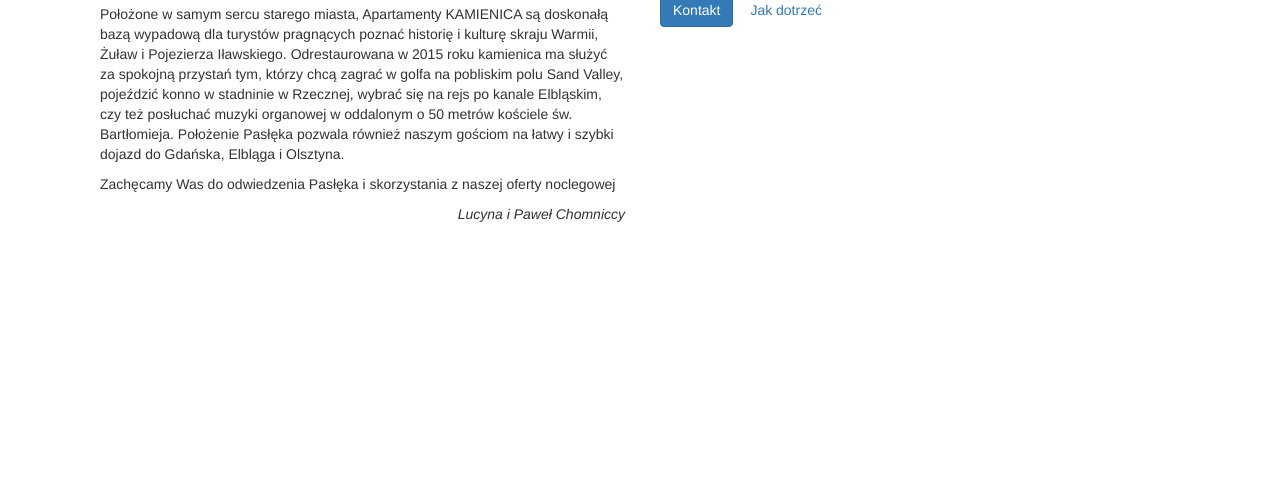
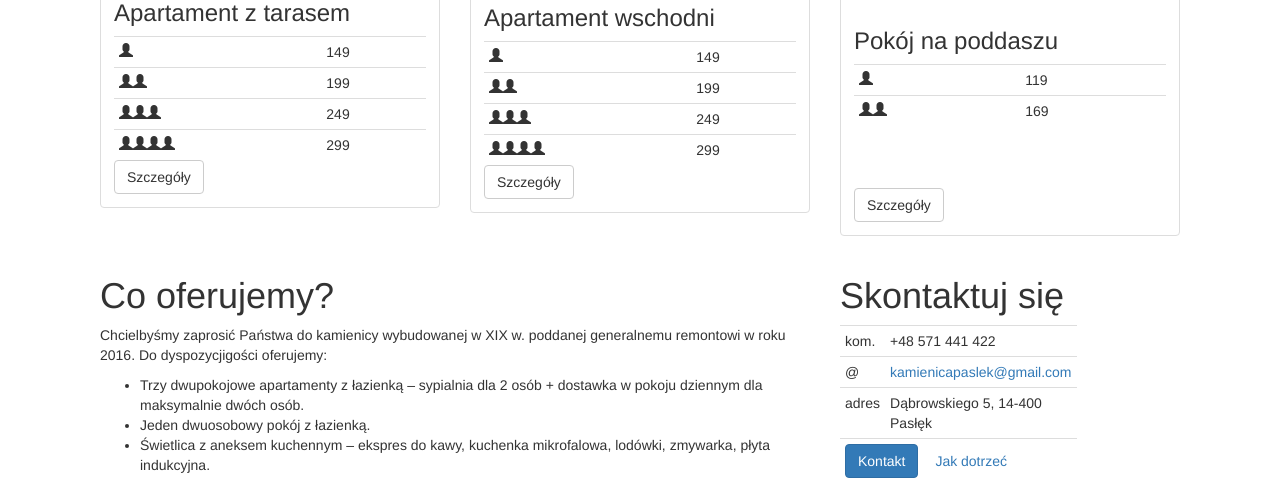
Before and after one commit to grzlew/grzlew.github.io, a Django app: page / in a window 1280 px wide. Shown: the part 614-1117 px from the top of the page. Before the commit the page ends 838 px from the top, so only its background shows below. Run offline with Django 3.2, Linux system fonts and the light colour scheme; some libraries are stand-ins or nearby versions; some web fonts are replaced.

Commit message:
reworek landing page
Former-commit-id: 8639caa4bfab9c6a67868c70dc804aefbeab5e58

```diff
--- a/web/static/web/css/styles.css
+++ b/web/static/web/css/styles.css
@@ -5,7 +5,7 @@
 }
 
 .main {
-    padding-top: 70px;
+    padding-top: 60px;
 }
 
 .header-title {
@@ -117,3 +117,58 @@
     width: 18px;
     height: 12px;
 }
+
+.landing-room-container {
+    height: 124px;
+}
+
+.landing-room-details-btn {
+    float: right;
+}
+
+.intro-header {
+    background-color: #808080;
+    background: no-repeat center center;
+    background-attachment: scroll;
+    -webkit-background-size: cover;
+    -moz-background-size: cover;
+    background-size: cover;
+    -o-background-size: cover;
+}
+.intro-header .site-heading,
+.intro-header .post-heading,
+.intro-header .page-heading {
+    padding: 100px 0 50px;
+    color: white;
+}
+@media only screen and (min-width: 768px) {
+    .intro-header .site-heading,
+    .intro-header .post-heading,
+    .intro-header .page-heading {
+        padding: 150px 0;
+    }
+}
+@media only screen and (min-width: 768px) {
+    .intro-header .site-heading h1,
+    .intro-header .page-heading h1 {
+        font-size: 80px;
+    }
+}
+.intro-header .post-heading h1 {
+    font-size: 35px;
+}
+.intro-header .post-heading .subheading,
+.intro-header .post-heading .meta {
+    line-height: 1.1;
+    display: block;
+}
+.intro-header .post-heading .subheading {
+    font-family: 'Open Sans', 'Helvetica Neue', Helvetica, Arial, sans-serif;
+    font-size: 24px;
+    margin: 10px 0 30px;
+    font-weight: 600;
+}
+
+.intro-hidden {
+    display: none;
+}
--- a/web/static/web/js/app.js
+++ b/web/static/web/js/app.js
@@ -47,7 +47,7 @@ app.config(['$routeProvider',
                 templateUrl: 'static/web/templates/gallery.html',
                 controller: 'GalleryController'
             }).
-            when('/pricing', {
+            when('/pricing/:id?', {
                 templateUrl: 'static/web/templates/pricing.html',
                 controller: 'PricingController'
             }).
--- a/web/static/web/js/controllers.js
+++ b/web/static/web/js/controllers.js
@@ -26,9 +26,13 @@ appControllers.controller('MainController', ['$scope', '$translate', function ($
     };
 
     $translateProvider.use(currentLocale());
+    $scope.showIntro = function () {
+        var hash = window.location.hash.substring(1);
+        return hash === "/landing-page";
+    }
 }]);
 
-appControllers.controller('LandingController', ['$scope', '$translate', '$sce', function ($scope, $translateProvider, $sce) {
+appControllers.controller('LandingController', ['$scope', '$translate', '$sce', 'Room', function ($scope, $translateProvider, $sce, Room) {
     $scope.init = function () {
         $(function () {
             $('.fotorama').fotorama();
@@ -38,6 +42,10 @@ appControllers.controller('LandingController', ['$scope', '$translate', '$sce',
             $scope.what_we_offer = $sce.trustAsHtml(translations.landing_offerings);
         });
         $scope.contact = contact;
+    };
+    $scope.rooms = Room.query();
+    $scope.getArray = function (size) {
+        return new Array(size);
     };
     ga('set', 'page', '/landing_page.html');
     ga('send', 'pageview');
@@ -53,11 +61,16 @@ appControllers.controller('GalleryController', ['$scope', function ($scope) {
     ga('send', 'pageview');
 }]);
 
-appControllers.controller('PricingController', ['$scope', '$translate', '$sce', 'Room', function ($scope, $translateProvider, $sce, Room) {
+appControllers.controller('PricingController', ['$scope', '$translate', '$sce', '$routeParams', 'Room',
+    function ($scope, $translateProvider, $sce, $routeParams, Room) {
         var controller = this;
         controller.rooms = Room.query([], function (data) {
             if (data.length > 0) {
-            $scope.selectRoom(0);
+                var selected = parseInt($routeParams.id);
+                if (isNaN(selected) || selected > data.length) {
+                    selected = 0
+                }
+                $scope.selectRoom(selected);
             }
         });
 
--- a/web/static/web/js/i18n/locale_pl.js
+++ b/web/static/web/js/i18n/locale_pl.js
@@ -35,7 +35,7 @@ var messages_pl = {
     '<p>Położone w samym sercu starego miasta, Apartamenty KAMIENICA są doskonałą bazą wypadową dla turystów pragnących poznać historię i kulturę skraju Warmii, Żuław i Pojezierza Iławskiego. Odrestaurowana w 2015 roku kamienica ma służyć za spokojną przystań tym, którzy chcą zagrać w golfa na pobliskim polu Sand Valley, pojeździć konno w stadninie w Rzecznej, wybrać się na rejs po kanale Elbląskim, czy też posłuchać muzyki organowej w oddalonym o 50 metrów kościele św. Bartłomieja. Położenie Pasłęka pozwala również naszym gościom na łatwy i szybki dojazd do Gdańska, Elbląga i Olsztyna.</p>' +
     '<p>Zachęcamy Was do odwiedzenia Pasłęka i skorzystania z naszej oferty noclegowej</p>' +
     '<div style="float:right"> <i>Lucyna i Paweł Chomniccy</i> </div>',
-    landing_offerings: '<p> Chcielbyśmy zaprosić Państwa do kamienicy wybudowanej w okolicach roku 1830 poddanej generalnemu remontowi w roku 2015. Do dyspozycji' +
+    landing_offerings: '<p> Chcielbyśmy zaprosić Państwa do kamienicy wybudowanej w XIX w. poddanej generalnemu remontowi w roku 2016. Do dyspozycji' +
     'gości oferujemy:</p>  <ul>  ' +
     '<li>Trzy dwupokojowe apartamenty z łazienką – sypialnia dla 2 osób + dostawka w pokoju dziennym dla maksymalnie dwóch osób.  </li>' +
     '<li>Jeden dwuosobowy pokój z łazienką.</li>' +
--- a/web/static/web/templates/landing_page.html
+++ b/web/static/web/templates/landing_page.html
@@ -1,31 +1,38 @@
 <div class="container-fluid" ng-init="init()">
+    <div class="row">
+        <div class="col-sm-6 col-md-4" ng-repeat="room in rooms">
+            <div class="thumbnail">
+                <img src="{$ room.landing_thumbnail $}">
 
-    <div class="row">
-        <div class="col-lg-6 col-sm-12 col-xs-12">
-            <h1>{$ 'our_offerings' | translate $}</h1>
-            <div ng-bind-html="what_we_offer"></div>
-        </div>
+                <div class="caption">
+                    <h3>{$ room.name $}</h3>
 
-        <div class="col-lg-6 col-sm-12 col-xs-12">
-            <div class="fotorama"
-                 data-allowfullscreen="true"
-                 data-fit="scaledown"
-                 data-loop="true"
-                 data-nav="thumbs">
-                <img src="static/web/img/landing/landing0.jpg" data-thumb="static/web/img/landing/landing0_thumb.jpg">
-                <img src="static/web/img/landing/landing1.jpg" data-thumb="static/web/img/landing/landing1_thumb.jpg">
-                <img src="static/web/img/landing/landing3.jpg" data-thumb="static/web/img/landing/landing3_thumb.jpg">
-                <img src="static/web/img/landing/landing4.jpg" data-thumb="static/web/img/landing/landing4_thumb.jpg">
+                    <div class="landing-room-container">
+                        <table class="table table-condensed table-hover">
+                            <tr ng-repeat="priceElement in room.prices">
+                                <td>
+                            <span class="glyphicon glyphicon-user"
+                                  ng-repeat="person in getArray(priceElement.people) track by $index">
+                            </span>
+                                </td>
+                                <td>
+                                    {$ priceElement.price $}
+                                </td>
+                            </tr>
+                        </table>
+                    </div>
+                    <a href="#/pricing/{$ room.no $}" class="btn btn-default" role="button">Szczegóły</a>
+                </div>
             </div>
         </div>
     </div>
     <div class="row">
-        <div class="col-lg-6 col-sm-12 col-xs-12">
-            <h1>{$ 'landing_welcome' | translate $}</h1>
-            <div ng-bind-html="who_we_are">
-            </div>
+        <div class="col-lg-8 col-sm-12 col-xs-12">
+            <h1>{$ 'our_offerings' | translate $}</h1>
+
+            <div ng-bind-html="what_we_offer"></div>
         </div>
-        <div class="col-lg-6 col-sm-12 col-xs-12">
+        <div class="col-lg-4 col-sm-12 col-xs-12">
             <div class="row">
                 <div class="col-lg-12">
                     <h1>{$ 'landing_contact' | translate $}</h1>
--- a/web/static/web/templates/pricing.html
+++ b/web/static/web/templates/pricing.html
@@ -9,7 +9,7 @@
                     </a>
                 </div>
                 <ul class="nav nav-tabs collapse navbar-collapse nav-justified" id="room-navbar">
-                    <li class="nav-item" ng-class="{active: $index == 0}" ng-repeat="room in rooms">
+                    <li class="nav-item" ng-class="{active: $index == currentRoom.no}" ng-repeat="room in rooms">
                         <a href="" ng-click="selectRoom(room.no)">{$ room.name $}</a>
                     </li>
                 </ul>
@@ -29,7 +29,7 @@
                 </p>
             </div>
             <div class="col-lg-6">
-                <table class="table table-condensed">
+                <table class="table table-condensed table-hover">
                     <tr>
                         <th colspan="2">
                             Cena
--- a/web/templates/index.html
+++ b/web/templates/index.html
@@ -101,9 +101,22 @@
         </div>
     </div>
 </nav>
-<div class="container" ng-controller="MainController">
-    <div class="col-lg-12 col-md-12 col-sm-12 main main-content">
-        <div ng-view></div>
+<div ng-controller="MainController">
+    <header class="intro-header" ng-show="showIntro()"
+            style="background-image: url('static/web/img/landing/landing0.jpg')">
+        <div class="container">
+            <div class="row">
+                <div class="col-lg-8 col-lg-offset-2 col-md-10 col-md-offset-1">
+                    <div class="site-heading">
+                    </div>
+                </div>
+            </div>
+        </div>
+    </header>
+    <div class="container">
+        <div class="col-lg-12 col-md-12 col-sm-12 main main-content">
+            <div ng-view></div>
+        </div>
     </div>
 </div>
 </body>
```
Also changed, not shown: web/static/web/data/rooms.json (+6 -3 lines). Lines whose indentation alone changed are shown as unchanged.
